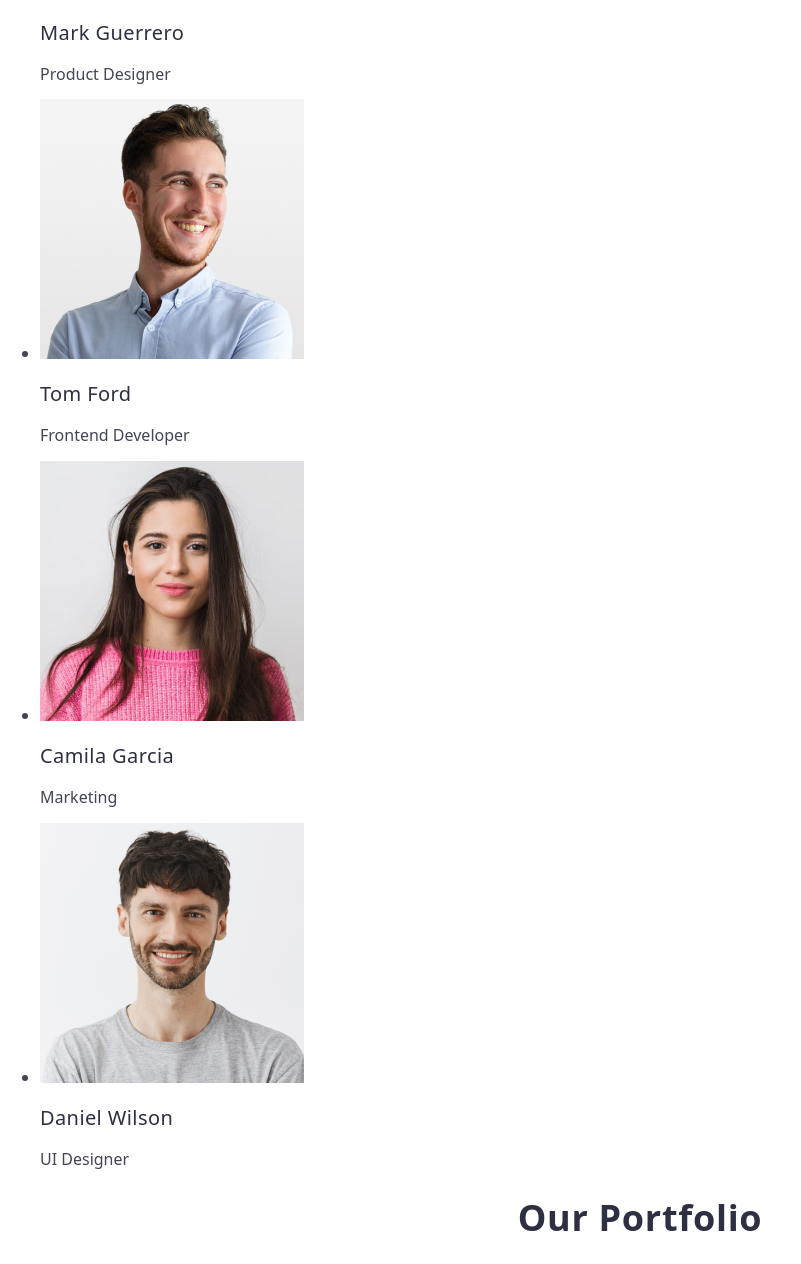
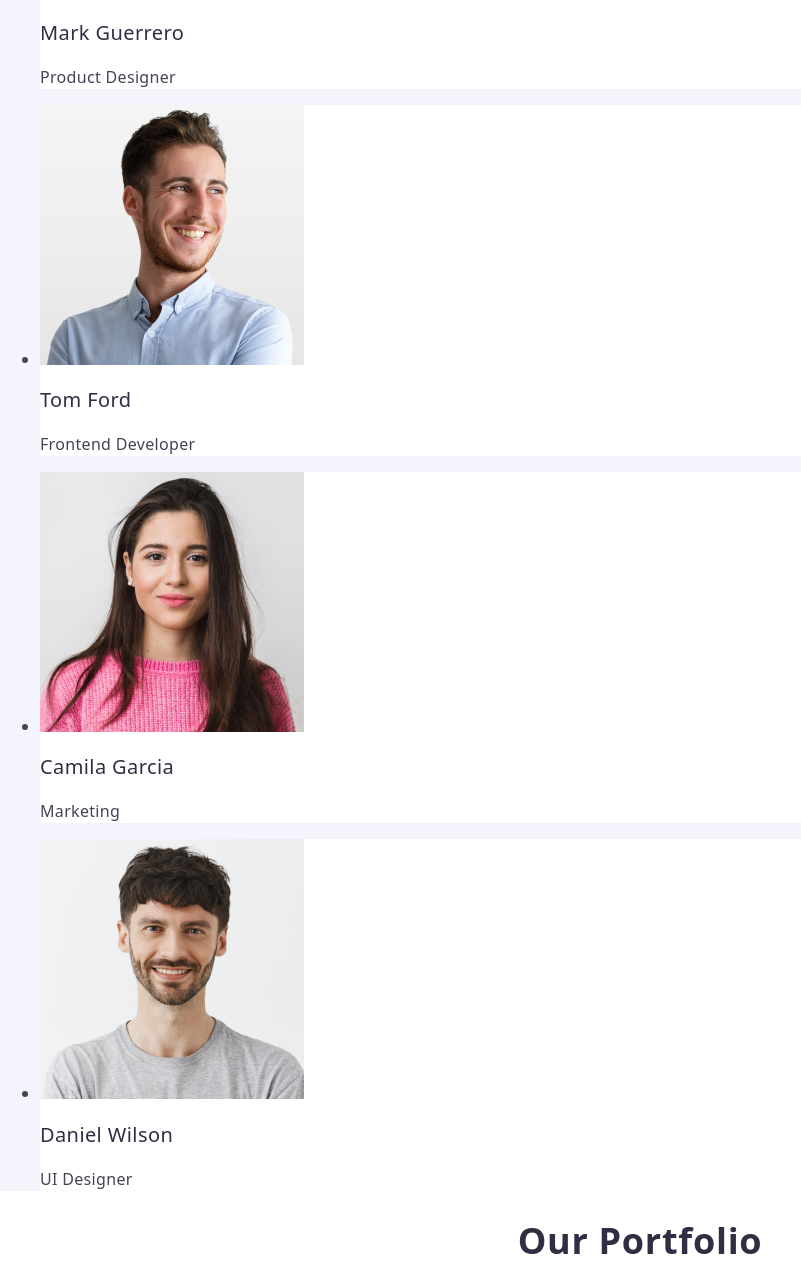
Before and after one commit to OlexandrBolotov/goit-markup-hw-02, a plain HTML site: page index.html in a window 1280 px wide. Shown: the part 1150-2414 px from the top of the page, without its empty margins (0-801 px from the left). Drawn offline with nearby package versions, Linux system fonts and the light colour scheme.

Commit message:
5 commit

```diff
--- a/css/styles.css
+++ b/css/styles.css
@@ -39,6 +39,10 @@ body{
 }
 .contacts-link:focus {
     color: #404bbf;
+}
+/*our team*/
+.our-team-page{
+    background-color: #f4f4fd;
 }
 /*main page*/
 .main-page {
--- a/index.html
+++ b/index.html
@@ -100,12 +100,12 @@
               width="264"
             />
             <h3 class="list-title">Mark Guerrero</h3>
-            <p>Product Designer</p>
+            <p class="list-text">Product Designer</p>
           </li>
           <li class="list-background">
             <img src="./images/TomFord.jpg" alt="Tom Ford" width="264" />
             <h3 class="list-title">Tom Ford</h3>
-            <p>Frontend Developer</p>
+            <p class="list-text">Frontend Developer</p>
           </li>
           <li class="list-background">
             <img
@@ -114,7 +114,7 @@
               width="264"
             />
             <h3 class="list-title">Camila Garcia</h3>
-            <p>Marketing</p>
+            <p class="list-text">Marketing</p>
           </li>
           <li class="list-background">
             <img
@@ -123,7 +123,7 @@
               width="264"
             />
             <h3 class="list-title">Daniel Wilson</h3>
-            <p>UI Designer</p>
+            <p class="list-text">UI Designer</p>
           </li>
         </ul>
       </section>
```
